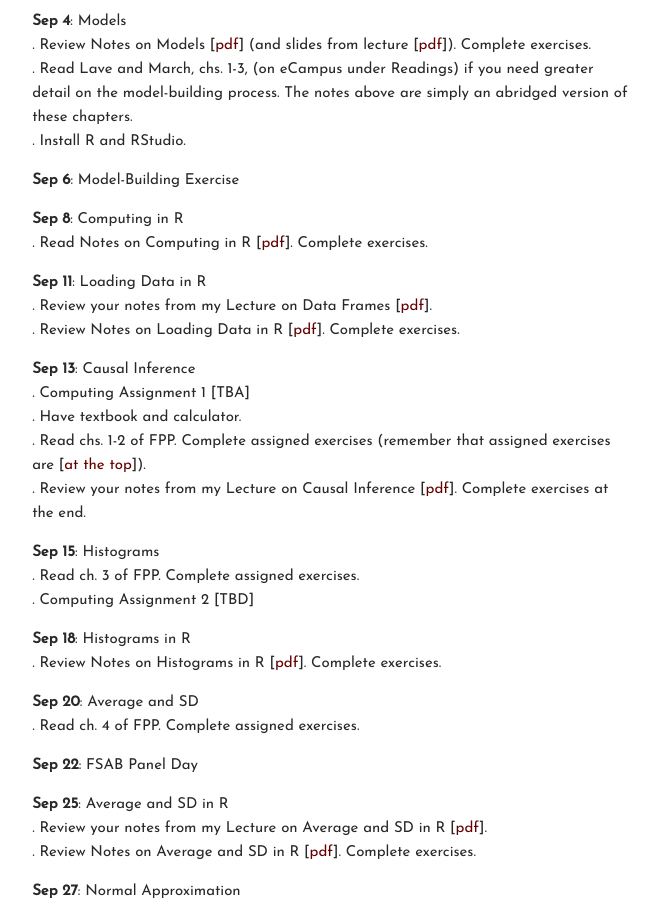
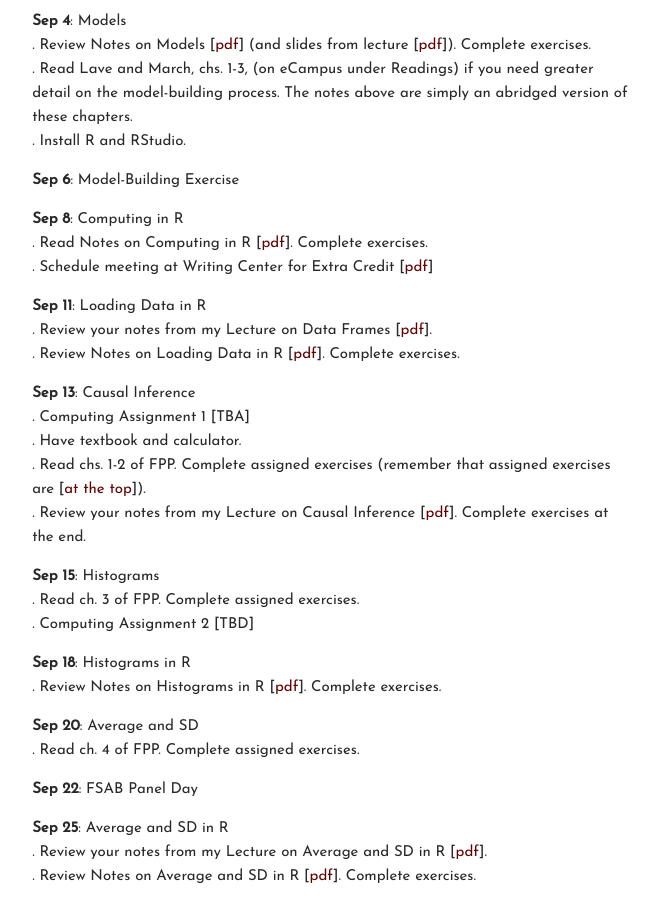
Before and after one commit to carlislerainey/carlislerainey.github.io, a Jekyll site: the page built from teaching/pols-209/index.md, in a window 1280 px wide and 900 px high, scrolled down 677 px. Shown: the whole window, without its empty margins (430-1088 px from the left). Built offline with Jekyll 4.4.1, drawn with Linux system fonts in a browser that asks for light colours.

Commit message:
update 209

```diff
--- a/teaching/pols-209/index.md
+++ b/teaching/pols-209/index.md
@@ -36,6 +36,7 @@ Tasks (bullets) below the date should be completed before the next class (unless
 
 **Sep 8**: Computing in R
 . Read Notes on Computing in R [[pdf](files/notes-04-computing.pdf)]. Complete exercises.
+. Schedule meeting at Writing Center for Extra Credit [[pdf](files/wc.pdf)]
 
 **Sep 11**: Loading Data in R
 . Review your notes from my Lecture on Data Frames [[pdf](files/data-frames.pdf)].
```
Also changed, not shown: 1 other file.
